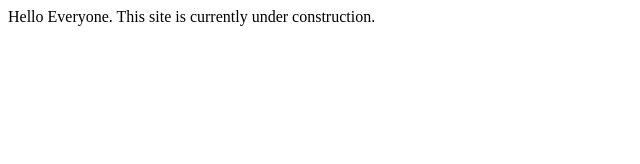
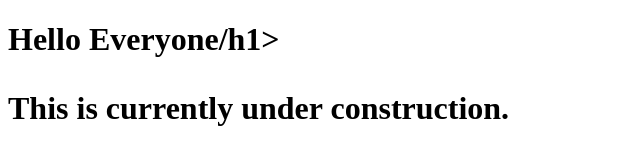
Before and after one commit to corybranson/corybranson.github.io, a plain HTML site: page index.html in a window 1280 px wide. Shown: the whole page, without its empty margins (0-640 px from the left). Drawn offline with Linux system fonts and the light colour scheme.

Commit message:
Update index.html

```diff
--- a/index.html
+++ b/index.html
@@ -1,5 +1,7 @@
+<!DOCTYPE html>
 <html>
 <body>
-Hello Everyone.  This site is currently under construction.
+<h1>Hello Everyone/h1>
+<p>This is currently under construction.</p>
 </body>
 </html>
```
